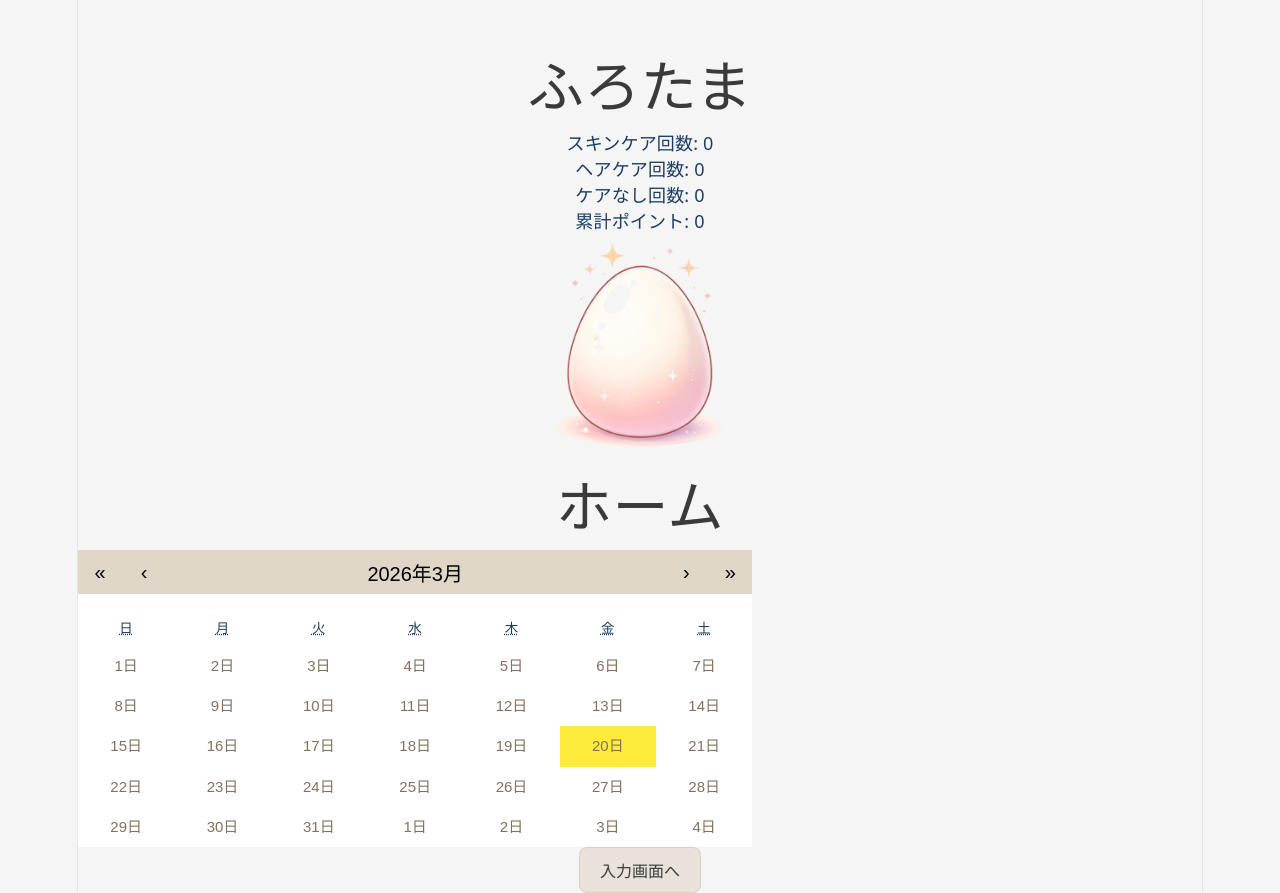
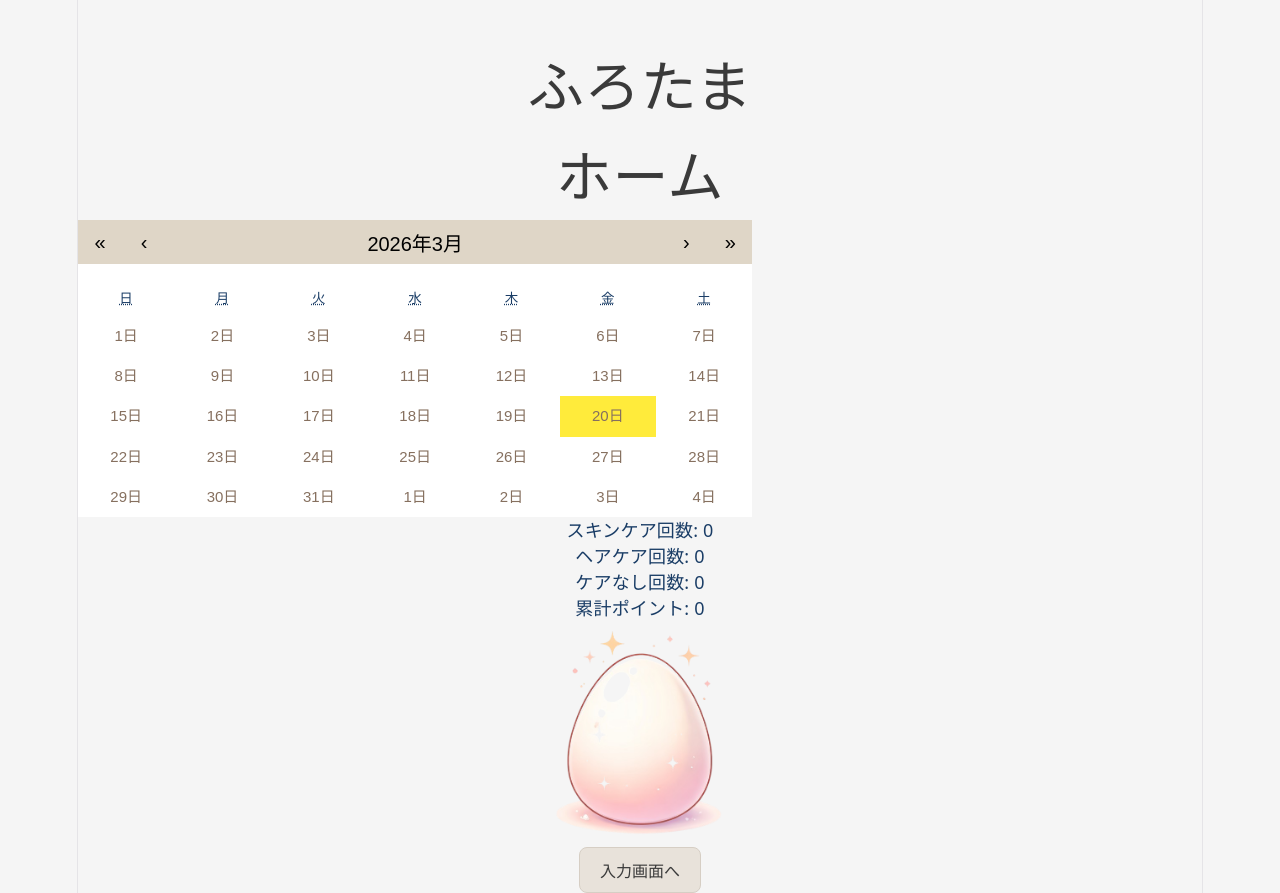
Before and after one commit to nekoneko1443/EasterEggHackason, a React (Vite) app: page / in a window 1280 px wide. Built offline with nearby package versions, Linux system fonts and the light colour scheme.

Commit message:
fix:App.tsxの内容をHome.tsxに移動

```diff
--- a/src/App.tsx
+++ b/src/App.tsx
@@ -2,66 +2,66 @@ import Home from "./pages/Home";
 import InputPages from "./pages/InputPage";
 import "./App.css";
 import { BrowserRouter, Routes, Route } from "react-router-dom";
-import { useEffect, useState } from "react";
-import Eggchange from "./components/Eggchange";
+// import { useEffect, useState } from "react";
+// import Eggchange from "./components/Eggchange";
 
 function App() {
-  const [totalPoints, setTotalPoints] = useState<number>(() => {
-    const saved = localStorage.getItem("furotamaData");
-    if (!saved) return 0;
-    try {
-      const parsed = JSON.parse(saved);
-      return parsed.totalPoints ?? 0;
-    } catch {
-      return 0;
-    }
-  });
+  // const [totalPoints, setTotalPoints] = useState<number>(() => {
+  //   const saved = localStorage.getItem("furotamaData");
+  //   if (!saved) return 0;
+  //   try {
+  //     const parsed = JSON.parse(saved);
+  //     return parsed.totalPoints ?? 0;
+  //   } catch {
+  //     return 0;
+  //   }
+  // });
 
-  const [skincareCount, setSkincareCount] = useState<number>(() => {
-    const saved = localStorage.getItem("furotamaData");
-    if (!saved) return 0;
-    try {
-      const parsed = JSON.parse(saved);
-      return parsed.skincareCount ?? 0;
-    } catch {
-      return 0;
-    }
-  });
+  // const [skincareCount, setSkincareCount] = useState<number>(() => {
+  //   const saved = localStorage.getItem("furotamaData");
+  //   if (!saved) return 0;
+  //   try {
+  //     const parsed = JSON.parse(saved);
+  //     return parsed.skincareCount ?? 0;
+  //   } catch {
+  //     return 0;
+  //   }
+  // });
 
-  const [haircareCount, setHaircareCount] = useState<number>(() => {
-    const saved = localStorage.getItem("furotamaData");
-    if (!saved) return 0;
-    try {
-      const parsed = JSON.parse(saved);
-      return parsed.haircareCount ?? 0;
-    } catch {
-      return 0;
-    }
-  });
+  // const [haircareCount, setHaircareCount] = useState<number>(() => {
+  //   const saved = localStorage.getItem("furotamaData");
+  //   if (!saved) return 0;
+  //   try {
+  //     const parsed = JSON.parse(saved);
+  //     return parsed.haircareCount ?? 0;
+  //   } catch {
+  //     return 0;
+  //   }
+  // });
 
-  const [noneCount, setNoneCount] = useState<number>(() => {
-    const saved = localStorage.getItem("furotamaData");
-    if (!saved) return 0;
-    try {
-      const parsed = JSON.parse(saved);
-      return parsed.noneCount ?? 0;
-    } catch {
-      return 0;
-    }
-  });
+  // const [noneCount, setNoneCount] = useState<number>(() => {
+  //   const saved = localStorage.getItem("furotamaData");
+  //   if (!saved) return 0;
+  //   try {
+  //     const parsed = JSON.parse(saved);
+  //     return parsed.noneCount ?? 0;
+  //   } catch {
+  //     return 0;
+  //   }
+  // });
 
-  useEffect(() => {
-    const saved = localStorage.getItem("furotamaData");
-    if (saved) {
-      try {
-        const parsed = JSON.parse(saved);
-        setTotalPoints(parsed.totalPoints ?? 0);
-        setSkincareCount(parsed.skincareCount ?? 0);
-        setHaircareCount(parsed.haircareCount ?? 0);
-        setNoneCount(parsed.noneCount ?? 0);
-      } catch {}
-    }
-  }, []);
+  // useEffect(() => {
+  //   const saved = localStorage.getItem("furotamaData");
+  //   if (saved) {
+  //     try {
+  //       const parsed = JSON.parse(saved);
+  //       setTotalPoints(parsed.totalPoints ?? 0);
+  //       setSkincareCount(parsed.skincareCount ?? 0);
+  //       setHaircareCount(parsed.haircareCount ?? 0);
+  //       setNoneCount(parsed.noneCount ?? 0);
+  //     } catch {}
+  //   }
+  // }, []);
   return (
     <>
       {/* <Home />
@@ -168,7 +168,7 @@ function App() {
 
         <hr /> */}
 
-        <p>スキンケア回数: {skincareCount}</p>
+        {/* <p>スキンケア回数: {skincareCount}</p>
         <p>ヘアケア回数: {haircareCount}</p>
         <p>ケアなし回数: {noneCount}</p>
 
@@ -179,7 +179,7 @@ function App() {
           skincareCount={skincareCount}
           haircareCount={haircareCount}
           noneCount={noneCount}
-        />
+        /> */}
       </div>
 
       <BrowserRouter>
--- a/src/pages/Home.tsx
+++ b/src/pages/Home.tsx
@@ -2,20 +2,84 @@ import CalendarComponent from "../components/Calendar/Calendar";
 // import BathBarChart from "../components/graph/BarChart";
 import { useNavigate } from "react-router-dom";
 import Eggchange from "../components/Eggchange";
+import { useEffect, useState } from "react";
 
 function Home() {
   const navigate = useNavigate();
+
+  const [totalPoints, setTotalPoints] = useState<number>(() => {
+    const saved = localStorage.getItem("furotamaData");
+    if (!saved) return 0;
+    try {
+      const parsed = JSON.parse(saved);
+      return parsed.totalPoints ?? 0;
+    } catch {
+      return 0;
+    }
+  });
+
+  const [skincareCount, setSkincareCount] = useState<number>(() => {
+    const saved = localStorage.getItem("furotamaData");
+    if (!saved) return 0;
+    try {
+      const parsed = JSON.parse(saved);
+      return parsed.skincareCount ?? 0;
+    } catch {
+      return 0;
+    }
+  });
+
+  const [haircareCount, setHaircareCount] = useState<number>(() => {
+    const saved = localStorage.getItem("furotamaData");
+    if (!saved) return 0;
+    try {
+      const parsed = JSON.parse(saved);
+      return parsed.haircareCount ?? 0;
+    } catch {
+      return 0;
+    }
+  });
+
+  const [noneCount, setNoneCount] = useState<number>(() => {
+    const saved = localStorage.getItem("furotamaData");
+    if (!saved) return 0;
+    try {
+      const parsed = JSON.parse(saved);
+      return parsed.noneCount ?? 0;
+    } catch {
+      return 0;
+    }
+  });
+
+  useEffect(() => {
+    const saved = localStorage.getItem("furotamaData");
+    if (saved) {
+      try {
+        const parsed = JSON.parse(saved);
+        setTotalPoints(parsed.totalPoints ?? 0);
+        setSkincareCount(parsed.skincareCount ?? 0);
+        setHaircareCount(parsed.haircareCount ?? 0);
+        setNoneCount(parsed.noneCount ?? 0);
+      } catch {}
+    }
+  }, []);
   return (
     <div>
       <div>
         <h1>ホーム</h1>
         <CalendarComponent />
-        {/* <Eggchange
+        <p>スキンケア回数: {skincareCount}</p>
+        <p>ヘアケア回数: {haircareCount}</p>
+        <p>ケアなし回数: {noneCount}</p>
+
+        <p>累計ポイント: {totalPoints}</p>
+
+        <Eggchange
           totalPoints={totalPoints}
           skincareCount={skincareCount}
           haircareCount={haircareCount}
           noneCount={noneCount}
-        /> */}
+        />
       </div>
       <button className="btn-natural" onClick={() => navigate("/input")}>
         入力画面へ
```
